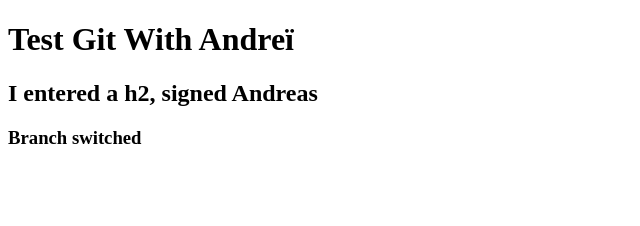
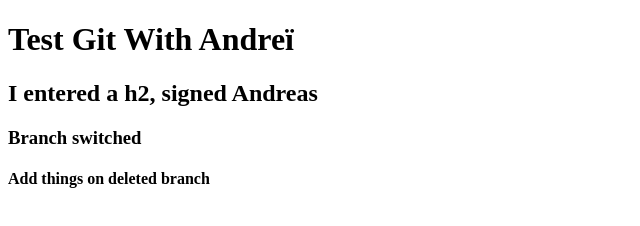
Before and after one commit to GregDevLab/collabtest, a plain HTML site: page index.html in a window 1280 px wide. Shown: the whole page, without its empty margins (0-640 px from the left). Drawn offline with Linux system fonts and the light colour scheme.

Commit message:
added an h4

```diff
--- a/index.html
+++ b/index.html
@@ -10,5 +10,6 @@
 		<h1>Test Git With Andreï</h1>
 		<h2>I entered a h2, signed Andreas</h2>
 		<h3>Branch switched</h3>
+		<h4>Add things on deleted branch</h4>
 	</body>
 </html>
```
